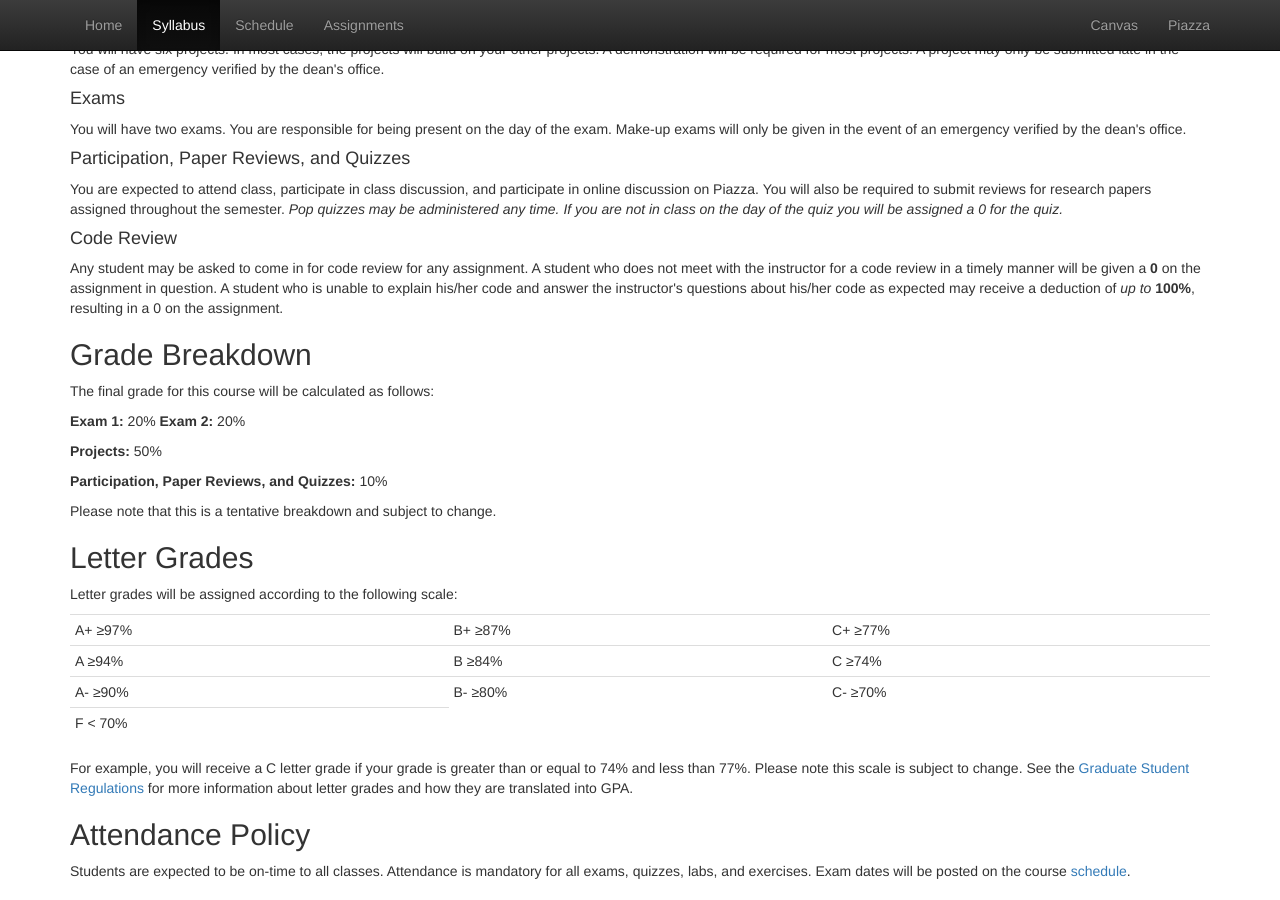
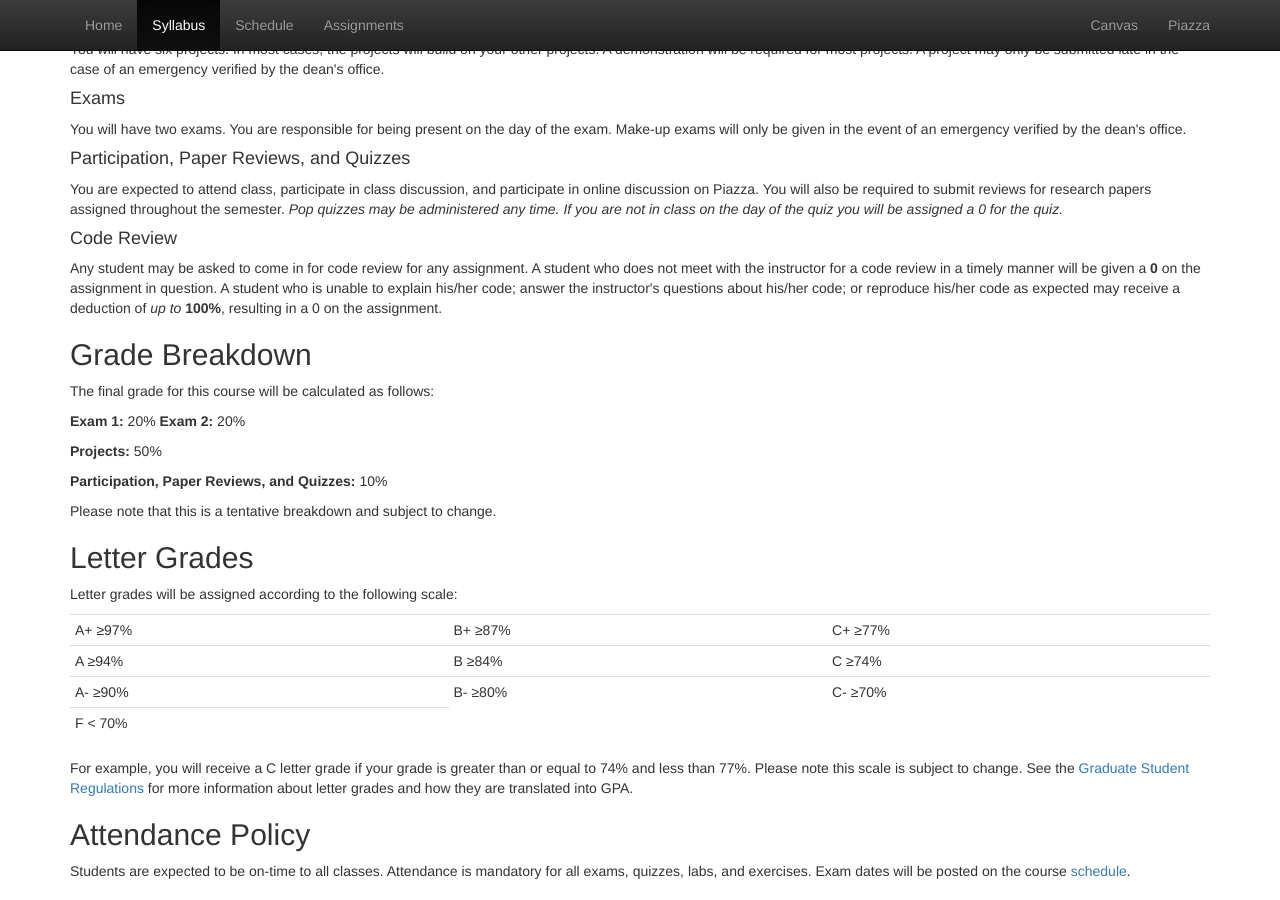
Before and after one commit to CS682-S18/cs682-s18.github.io, a Jekyll site: the page built from syllabus.html, in a window 1280 px wide and 900 px high, scrolled down 1504 px. Built offline with Jekyll 4.4.1, drawn with Linux system fonts in a browser that asks for light colours.

Commit message:
update code review

```diff
--- a/syllabus.html
+++ b/syllabus.html
@@ -101,7 +101,7 @@
 <p>You are expected to attend class, participate in class discussion, and participate in online discussion on Piazza. You will also be required to submit reviews for research papers assigned throughout the semester. <i>Pop quizzes may be administered any time. If you are not in class on the day of the quiz you will be assigned a 0 for the quiz.</i></p>
 
 <h4>Code Review</h4>
-<p>Any student may be asked to come in for code review for any assignment. A student who does not meet with the instructor for a code review in a timely manner will be given a <strong>0</strong> on the assignment in question. A student who is unable to explain his/her code and answer the instructor's questions about his/her code as expected may receive a deduction of <i>up to</i> <strong>100%</strong>, resulting in a 0 on the assignment.</p>
+<p>Any student may be asked to come in for code review for any assignment. A student who does not meet with the instructor for a code review in a timely manner will be given a <strong>0</strong> on the assignment in question. A student who is unable to explain his/her code; answer the instructor's questions about his/her code; or reproduce his/her code as expected may receive a deduction of <i>up to</i> <strong>100%</strong>, resulting in a 0 on the assignment.</p>
 
 
 <h2>Grade Breakdown</h2>
```
